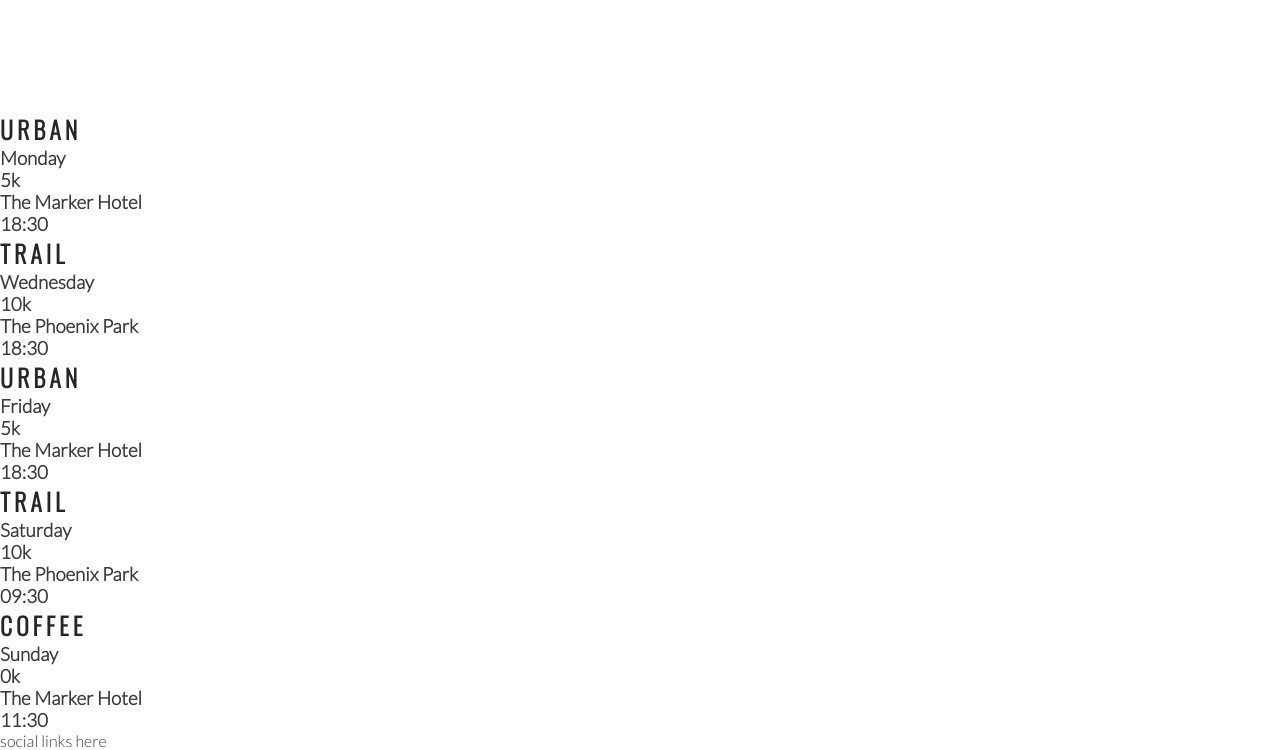
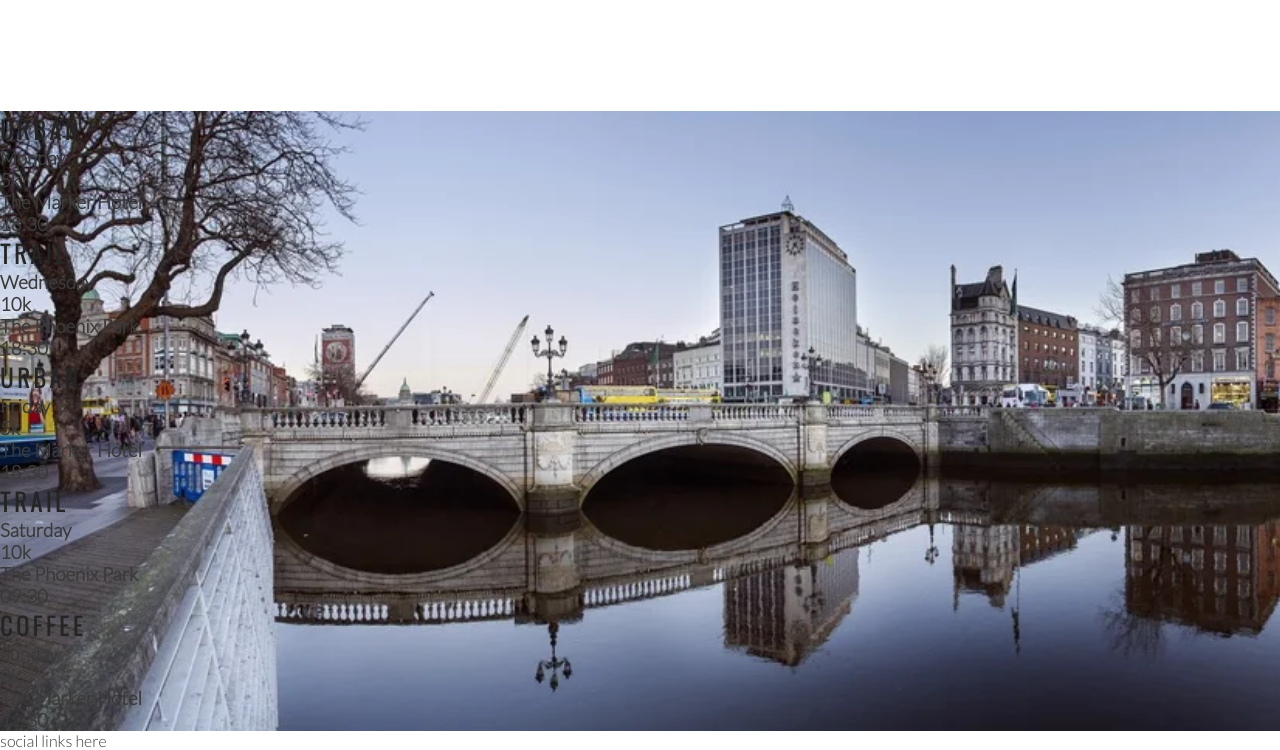
Before and after one commit to LukeMeUp/love-running, a plain HTML site: page index.html in a window 1280 px wide. Shown: the part 1184-1934 px from the top of the page. Drawn offline with nearby package versions, Linux system fonts and the light colour scheme.

Commit message:
add meetup times background image

```diff
--- a/assets/css/style.css
+++ b/assets/css/style.css
@@ -189,3 +189,13 @@ hr {
     height: 100%;
     border-radius: 50%;
 }
+
+/* event times */
+
+#times {
+    background: url('../images/dublin-city.webp');
+    background-repeat: no-repeat;
+    background-size: cover;
+    width: 100%;
+    overflow: hidden;
+}
--- a/index.html
+++ b/index.html
@@ -77,7 +77,7 @@
             </div>
         </div>
     </section>
-    <section>
+    <section id="times">
         <div>
             <h2>Urban</h2>
             <h3>Monday</h3>
```
Also changed, not shown: assets/images/dublin-city.webp (added).
